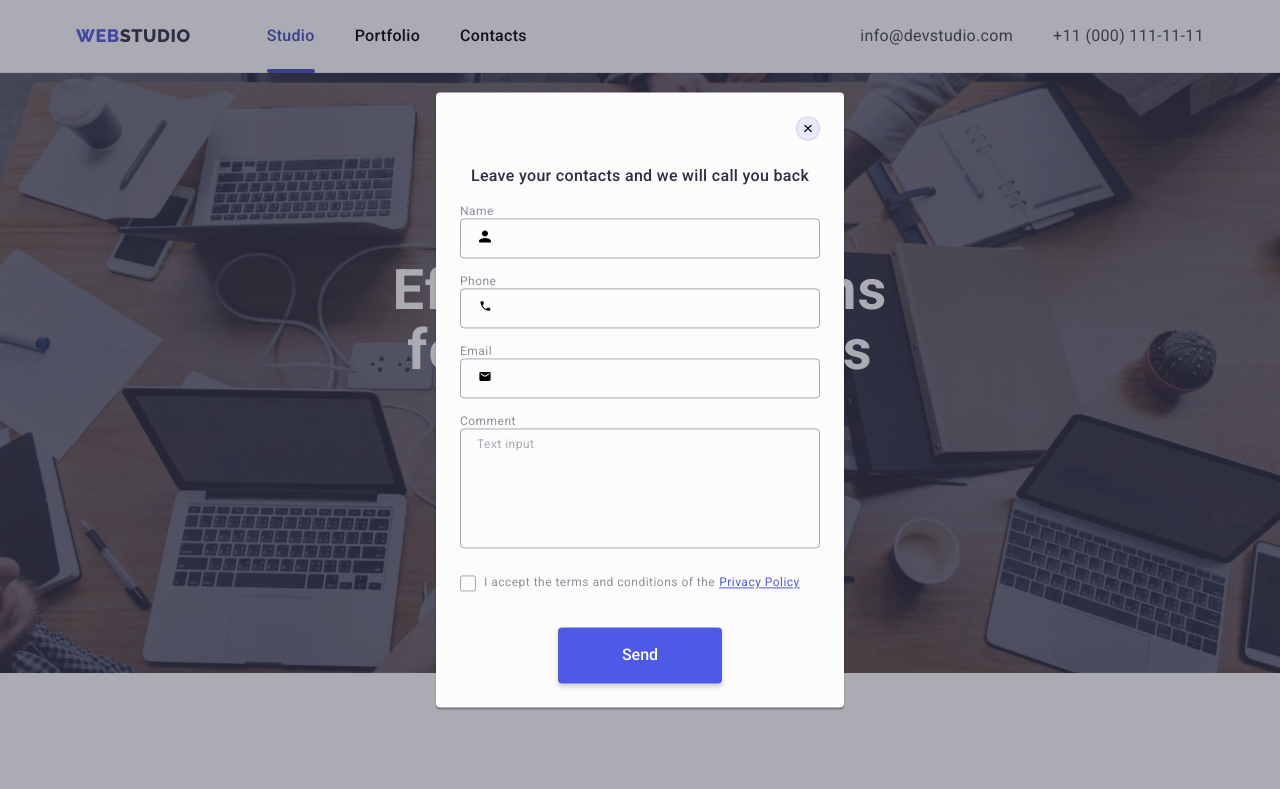
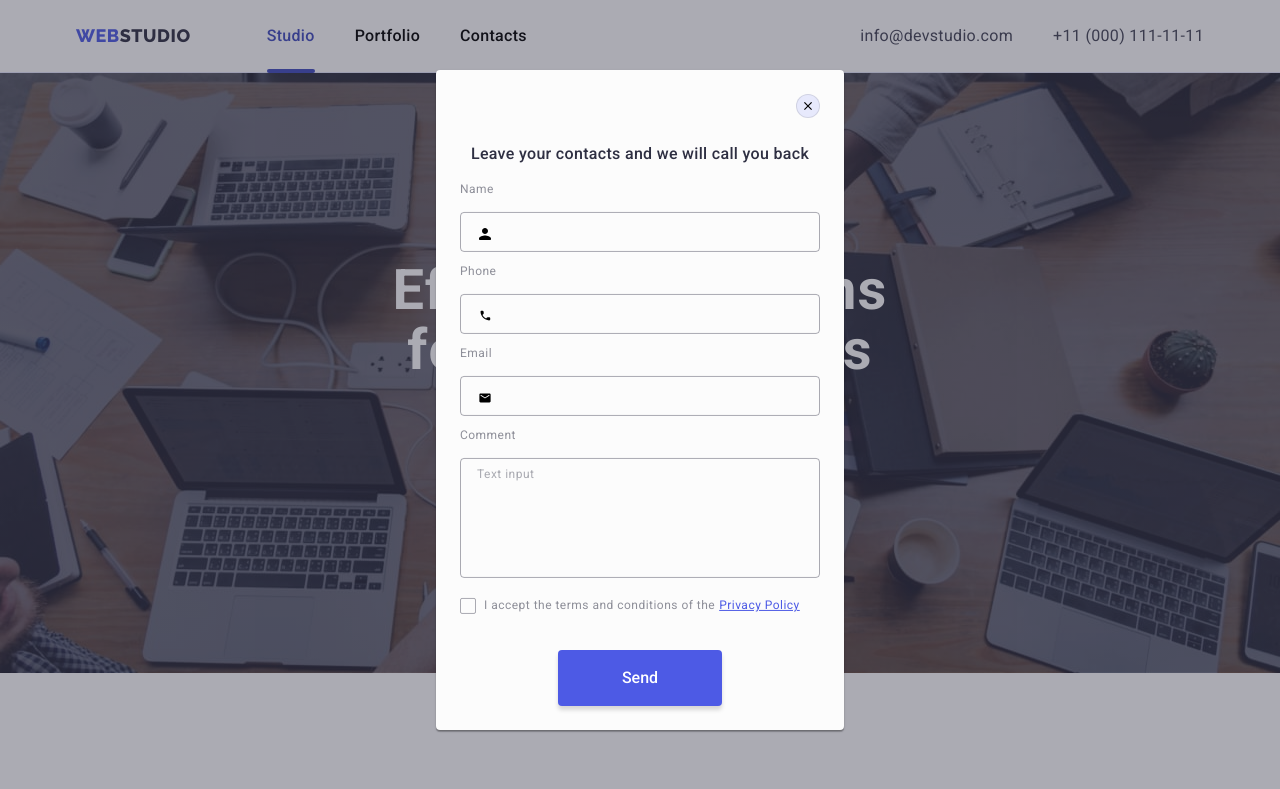
Before and after one commit to VladyslavPiatak/goit-markup-hw-05, a plain HTML site: page index.html in a window 1280 px wide. Both pictures are taken after a click on the button "Order Service". Shown: the top 789 px of the page. Drawn offline with nearby package versions, Linux system fonts and the light colour scheme.

Commit message:
Update index.html

```diff
--- a/index.html
+++ b/index.html
@@ -568,58 +568,55 @@
         </button>
         <p class="group-title">Leave your contacts and we will call you back</p>
         <form class="form" name="form-contacts">
+          <label class="form-label" for="user_name"> Name </label>
           <div class="box-input">
-            <label class="form-label" for="user-name">
-              Name
             <input
               class="form-input"
               type="text"
-                name="user-name"
+              name="user_name"
+              id="user_name"
               placeholder=""
             />
             <svg class="icon-form-modal" width="18" height="24">
               <use href="./images/icons.svg#icon-person"></use>
             </svg>
-            </label>
           </div>
 
+          <label class="form-label" for="user_phone_number"> Phone </label>
           <div class="box-input">
-            <label class="form-label" for="user-phone-number">
-              Phone
             <input
               class="form-input"
               type="tel"
-                name="user-phone-number"
+              name="user_phone_number"
+              id="user_phone_number"
               placeholder=""
             />
             <svg class="icon-form-modal" width="18" height="18">
               <use href="./images/icons.svg#icon-phone"></use>
             </svg>
-            </label>
           </div>
+
+          <label class="form-label" for="user_email"> Email </label>
           <div class="box-input">
-            <label class="form-label" for="user-email">
-              Email
             <input
               class="form-input"
               type="email"
-                name="user-email"
+              name="user_email"
+              id="user_email"
               placeholder=""
             />
             <svg class="icon-form-modal" width="18" height="18">
               <use href="./images/icons.svg#icon-email"></use>
             </svg>
-            </label>
           </div>
 
-          <label class="form-label" for="description">
-            Comment
+          <label class="form-label" for="description"> Comment </label>
           <textarea
             class="form-input input-textarea"
             name="description"
+            id="description"
             placeholder="Text input"
           ></textarea>
-          </label>
 
           <div class="box-checkbox">
             <label class="form-checkbox">
```
Lines whose indentation alone changed are shown as unchanged.
